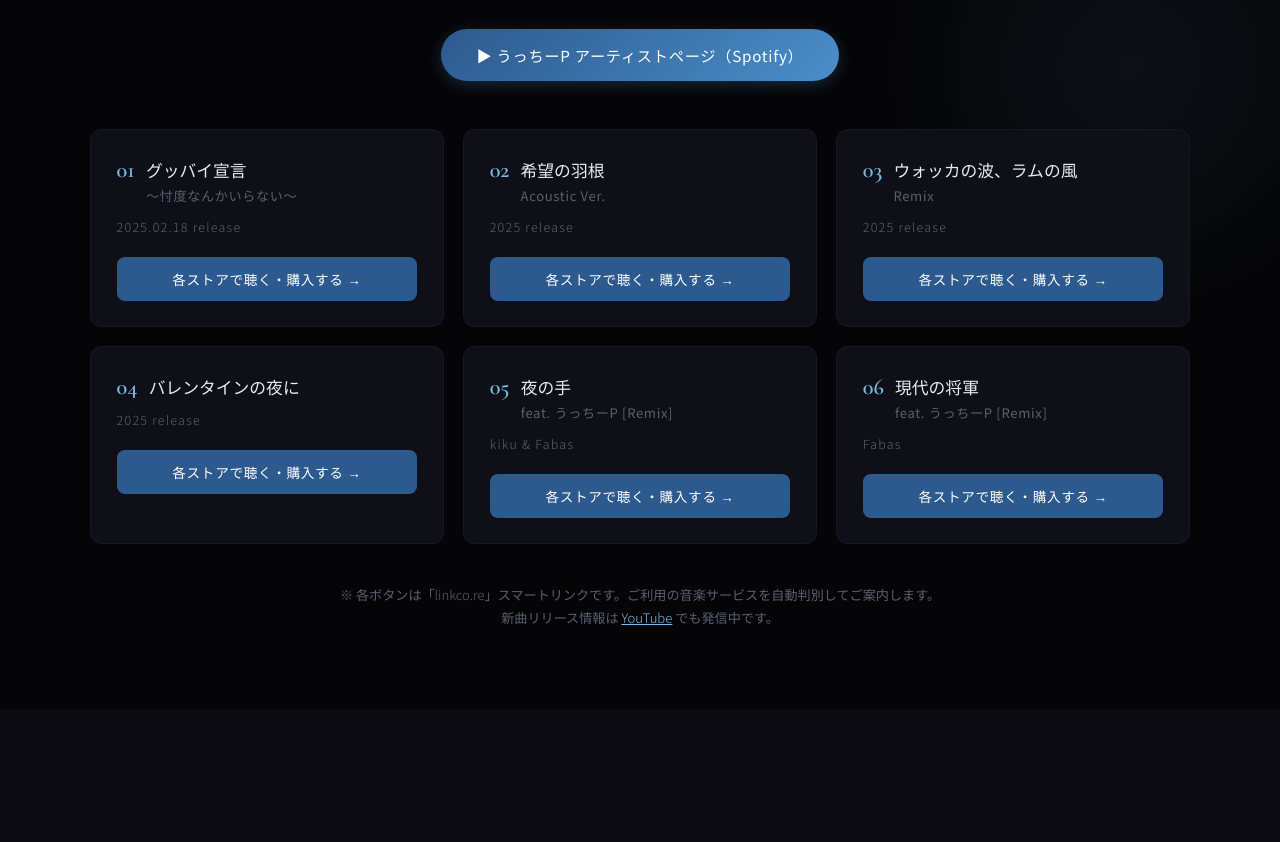
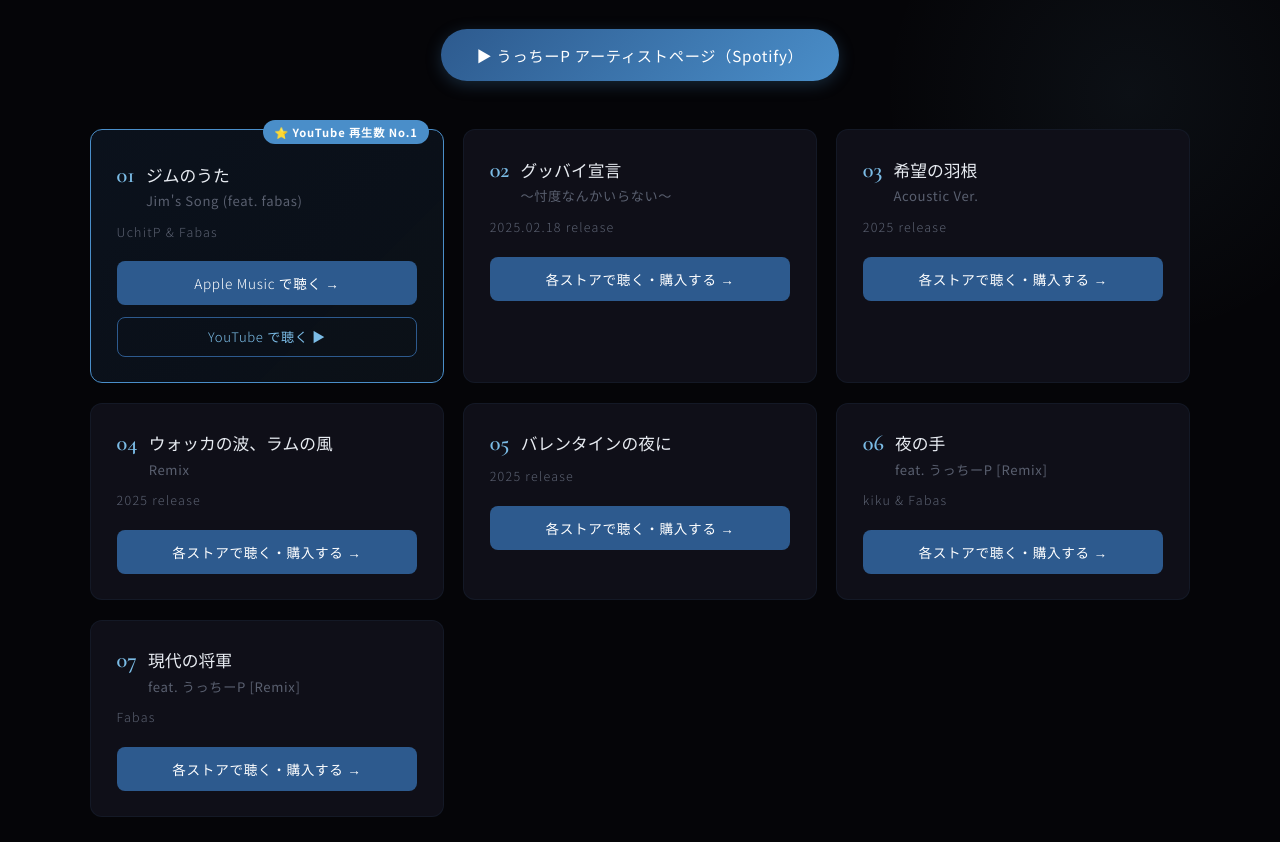
Before and after one commit to fabas-official/fabas-official.github.io, a plain HTML site: page index.html in a window 1280 px wide. Shown: the part 8040-8882 px from the top of the page. Drawn offline with nearby package versions, Linux system fonts and the light colour scheme.

Commit message:
Add files via upload

```diff
--- a/index.html
+++ b/index.html
@@ -932,10 +932,26 @@
 
     <div class="music-products reveal" style="display: grid; grid-template-columns: repeat(auto-fit, minmax(280px, 1fr)); gap: 1.2rem; max-width: 1100px; margin: 0 auto;">
 
-      <!-- 01. グッバイ宣言 -->
+      <!-- 01. ジムのうた - YouTube再生数No.1の主力楽曲 -->
+      <div class="music-product-card" style="background: linear-gradient(135deg, rgba(45,90,142,0.15), rgba(74,142,201,0.08)); border: 1px solid var(--blue2); border-radius: 12px; padding: 1.6rem; display: flex; flex-direction: column; gap: 0.7rem; transition: all 0.3s; position: relative;" onmouseover="this.style.borderColor='var(--blue3)'; this.style.transform='translateY(-3px)';" onmouseout="this.style.borderColor='var(--blue2)'; this.style.transform='translateY(0)';">
+        <span style="position: absolute; top: -10px; right: 14px; background: var(--blue2); color: #fff; font-size: 0.7rem; padding: 0.25rem 0.7rem; border-radius: 20px; letter-spacing: 0.08em; font-weight: 600;">⭐ YouTube 再生数 No.1</span>
+        <div style="display: flex; align-items: baseline; gap: 0.7rem; margin-top: 0.3rem;">
+          <span style="color: var(--blue3); font-family: 'Cormorant Garamond', serif; font-size: 1.4rem; font-weight: 600;">01</span>
+          <h3 style="color: var(--white); font-size: 1.05rem; font-weight: 400; line-height: 1.45; margin: 0;">ジムのうた<br><span style="color: var(--text-dim); font-size: 0.82rem; letter-spacing: 0.05em;">Jim's Song (feat. fabas)</span></h3>
+        </div>
+        <p style="color: var(--text-dim); font-size: 0.78rem; letter-spacing: 0.1em; margin: 0;">UchitP &amp; Fabas</p>
+        <a href="https://music.apple.com/jp/album/jims-song-feat-fabas-single/1792356765" target="_blank" rel="noopener" style="margin-top: 0.6rem; background: var(--blue1); color: #fff; padding: 0.75rem 1.2rem; border-radius: 8px; text-decoration: none; font-size: 0.85rem; text-align: center; letter-spacing: 0.05em; transition: all 0.3s;" onmouseover="this.style.background='var(--blue2)';" onmouseout="this.style.background='var(--blue1)';">
+          Apple Music で聴く →
+        </a>
+        <a href="https://www.youtube.com/watch?v=f2NpP6DPPYo" target="_blank" rel="noopener" style="background: transparent; color: var(--blue3); padding: 0.6rem 1.2rem; border: 1px solid var(--blue1); border-radius: 8px; text-decoration: none; font-size: 0.82rem; text-align: center; letter-spacing: 0.05em; transition: all 0.3s;" onmouseover="this.style.background='var(--blue1)'; this.style.color='#fff';" onmouseout="this.style.background='transparent'; this.style.color='var(--blue3)';">
+          YouTube で聴く ▶
+        </a>
+      </div>
+
+      <!-- 02. グッバイ宣言 -->
       <div class="music-product-card" style="background: var(--surface); border: 1px solid var(--border); border-radius: 12px; padding: 1.6rem; display: flex; flex-direction: column; gap: 0.7rem; transition: all 0.3s;" onmouseover="this.style.borderColor='var(--blue2)'; this.style.transform='translateY(-3px)';" onmouseout="this.style.borderColor='var(--border)'; this.style.transform='translateY(0)';">
         <div style="display: flex; align-items: baseline; gap: 0.7rem;">
-          <span style="color: var(--blue3); font-family: 'Cormorant Garamond', serif; font-size: 1.4rem; font-weight: 600;">01</span>
+          <span style="color: var(--blue3); font-family: 'Cormorant Garamond', serif; font-size: 1.4rem; font-weight: 600;">02</span>
           <h3 style="color: var(--white); font-size: 1.05rem; font-weight: 400; line-height: 1.45; margin: 0;">グッバイ宣言<br><span style="color: var(--text-dim); font-size: 0.82rem; letter-spacing: 0.05em;">〜忖度なんかいらない〜</span></h3>
         </div>
         <p style="color: var(--text-dim); font-size: 0.78rem; letter-spacing: 0.1em; margin: 0;">2025.02.18 release</p>
@@ -944,10 +960,10 @@
         </a>
       </div>
 
-      <!-- 02. 希望の羽根 -->
+      <!-- 03. 希望の羽根 -->
       <div class="music-product-card" style="background: var(--surface); border: 1px solid var(--border); border-radius: 12px; padding: 1.6rem; display: flex; flex-direction: column; gap: 0.7rem; transition: all 0.3s;" onmouseover="this.style.borderColor='var(--blue2)'; this.style.transform='translateY(-3px)';" onmouseout="this.style.borderColor='var(--border)'; this.style.transform='translateY(0)';">
         <div style="display: flex; align-items: baseline; gap: 0.7rem;">
-          <span style="color: var(--blue3); font-family: 'Cormorant Garamond', serif; font-size: 1.4rem; font-weight: 600;">02</span>
+          <span style="color: var(--blue3); font-family: 'Cormorant Garamond', serif; font-size: 1.4rem; font-weight: 600;">03</span>
           <h3 style="color: var(--white); font-size: 1.05rem; font-weight: 400; line-height: 1.45; margin: 0;">希望の羽根<br><span style="color: var(--text-dim); font-size: 0.82rem; letter-spacing: 0.05em;">Acoustic Ver.</span></h3>
         </div>
         <p style="color: var(--text-dim); font-size: 0.78rem; letter-spacing: 0.1em; margin: 0;">2025 release</p>
@@ -956,10 +972,10 @@
         </a>
       </div>
 
-      <!-- 03. ウォッカの波、ラムの風 -->
+      <!-- 04. ウォッカの波、ラムの風 -->
       <div class="music-product-card" style="background: var(--surface); border: 1px solid var(--border); border-radius: 12px; padding: 1.6rem; display: flex; flex-direction: column; gap: 0.7rem; transition: all 0.3s;" onmouseover="this.style.borderColor='var(--blue2)'; this.style.transform='translateY(-3px)';" onmouseout="this.style.borderColor='var(--border)'; this.style.transform='translateY(0)';">
         <div style="display: flex; align-items: baseline; gap: 0.7rem;">
-          <span style="color: var(--blue3); font-family: 'Cormorant Garamond', serif; font-size: 1.4rem; font-weight: 600;">03</span>
+          <span style="color: var(--blue3); font-family: 'Cormorant Garamond', serif; font-size: 1.4rem; font-weight: 600;">04</span>
           <h3 style="color: var(--white); font-size: 1.05rem; font-weight: 400; line-height: 1.45; margin: 0;">ウォッカの波、ラムの風<br><span style="color: var(--text-dim); font-size: 0.82rem; letter-spacing: 0.05em;">Remix</span></h3>
         </div>
         <p style="color: var(--text-dim); font-size: 0.78rem; letter-spacing: 0.1em; margin: 0;">2025 release</p>
@@ -968,10 +984,10 @@
         </a>
       </div>
 
-      <!-- 04. バレンタインの夜に -->
+      <!-- 05. バレンタインの夜に -->
       <div class="music-product-card" style="background: var(--surface); border: 1px solid var(--border); border-radius: 12px; padding: 1.6rem; display: flex; flex-direction: column; gap: 0.7rem; transition: all 0.3s;" onmouseover="this.style.borderColor='var(--blue2)'; this.style.transform='translateY(-3px)';" onmouseout="this.style.borderColor='var(--border)'; this.style.transform='translateY(0)';">
         <div style="display: flex; align-items: baseline; gap: 0.7rem;">
-          <span style="color: var(--blue3); font-family: 'Cormorant Garamond', serif; font-size: 1.4rem; font-weight: 600;">04</span>
+          <span style="color: var(--blue3); font-family: 'Cormorant Garamond', serif; font-size: 1.4rem; font-weight: 600;">05</span>
           <h3 style="color: var(--white); font-size: 1.05rem; font-weight: 400; line-height: 1.45; margin: 0;">バレンタインの夜に</h3>
         </div>
         <p style="color: var(--text-dim); font-size: 0.78rem; letter-spacing: 0.1em; margin: 0;">2025 release</p>
@@ -980,10 +996,10 @@
         </a>
       </div>
 
-      <!-- 05. 夜の手 -->
+      <!-- 06. 夜の手 -->
       <div class="music-product-card" style="background: var(--surface); border: 1px solid var(--border); border-radius: 12px; padding: 1.6rem; display: flex; flex-direction: column; gap: 0.7rem; transition: all 0.3s;" onmouseover="this.style.borderColor='var(--blue2)'; this.style.transform='translateY(-3px)';" onmouseout="this.style.borderColor='var(--border)'; this.style.transform='translateY(0)';">
         <div style="display: flex; align-items: baseline; gap: 0.7rem;">
-          <span style="color: var(--blue3); font-family: 'Cormorant Garamond', serif; font-size: 1.4rem; font-weight: 600;">05</span>
+          <span style="color: var(--blue3); font-family: 'Cormorant Garamond', serif; font-size: 1.4rem; font-weight: 600;">06</span>
           <h3 style="color: var(--white); font-size: 1.05rem; font-weight: 400; line-height: 1.45; margin: 0;">夜の手<br><span style="color: var(--text-dim); font-size: 0.82rem; letter-spacing: 0.05em;">feat. うっちーP [Remix]</span></h3>
         </div>
         <p style="color: var(--text-dim); font-size: 0.78rem; letter-spacing: 0.1em; margin: 0;">kiku &amp; Fabas</p>
@@ -992,10 +1008,10 @@
         </a>
       </div>
 
-      <!-- 06. 現代の将軍 -->
+      <!-- 07. 現代の将軍 -->
       <div class="music-product-card" style="background: var(--surface); border: 1px solid var(--border); border-radius: 12px; padding: 1.6rem; display: flex; flex-direction: column; gap: 0.7rem; transition: all 0.3s;" onmouseover="this.style.borderColor='var(--blue2)'; this.style.transform='translateY(-3px)';" onmouseout="this.style.borderColor='var(--border)'; this.style.transform='translateY(0)';">
         <div style="display: flex; align-items: baseline; gap: 0.7rem;">
-          <span style="color: var(--blue3); font-family: 'Cormorant Garamond', serif; font-size: 1.4rem; font-weight: 600;">06</span>
+          <span style="color: var(--blue3); font-family: 'Cormorant Garamond', serif; font-size: 1.4rem; font-weight: 600;">07</span>
           <h3 style="color: var(--white); font-size: 1.05rem; font-weight: 400; line-height: 1.45; margin: 0;">現代の将軍<br><span style="color: var(--text-dim); font-size: 0.82rem; letter-spacing: 0.05em;">feat. うっちーP [Remix]</span></h3>
         </div>
         <p style="color: var(--text-dim); font-size: 0.78rem; letter-spacing: 0.1em; margin: 0;">Fabas</p>
```
